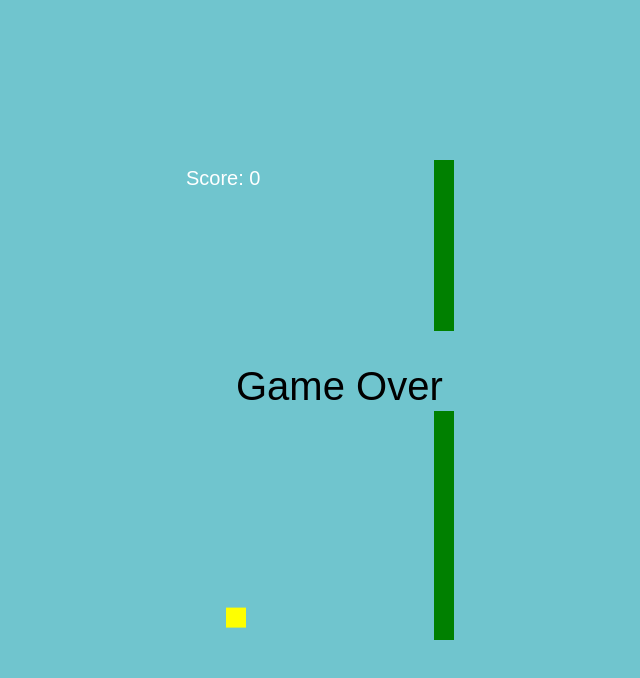
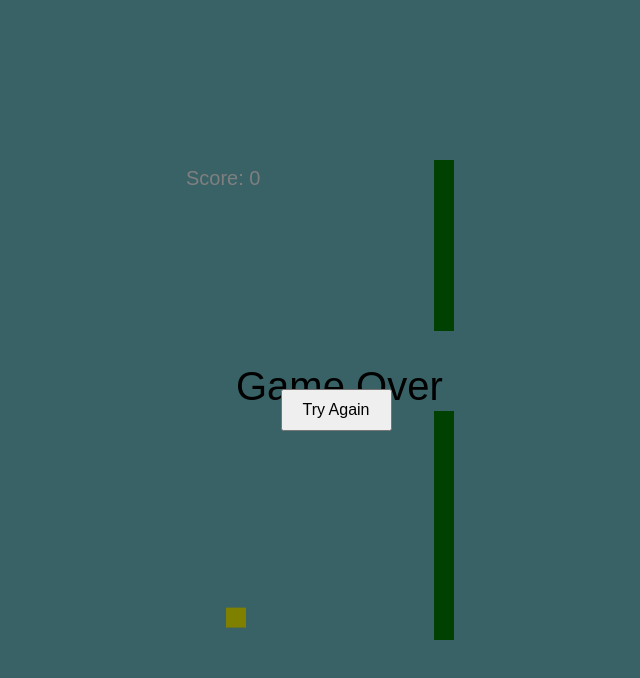
Before and after one commit to Doggo-lord/Flappy, a plain HTML site: page index.html in a window 1280 px wide. Shown: the whole page, without its empty margins (304-944 px from the left). Drawn offline with Linux system fonts and the light colour scheme.

Commit message:
Update index.html

```diff
--- a/index.html
+++ b/index.html
@@ -17,10 +17,34 @@
         canvas {
             background-color: #70c5ce;
         }
+        #gameOverScreen {
+            display: none;
+            position: absolute;
+            top: 0;
+            left: 0;
+            width: 100%;
+            height: 100%;
+            background: rgba(0, 0, 0, 0.5);
+            display: flex;
+            flex-direction: column;
+            justify-content: center;
+            align-items: center;
+            color: white;
+            font-size: 24px;
+        }
+        button {
+            margin-top: 20px;
+            padding: 10px 20px;
+            font-size: 16px;
+        }
     </style>
 </head>
 <body>
     <canvas id="gameCanvas"></canvas>
+    <div id="gameOverScreen">
+        <div id="finalScore"></div>
+        <button onclick="tryAgain()">Try Again</button>
+    </div>
     <script src="game.js"></script>
 </body>
 </html>
```
